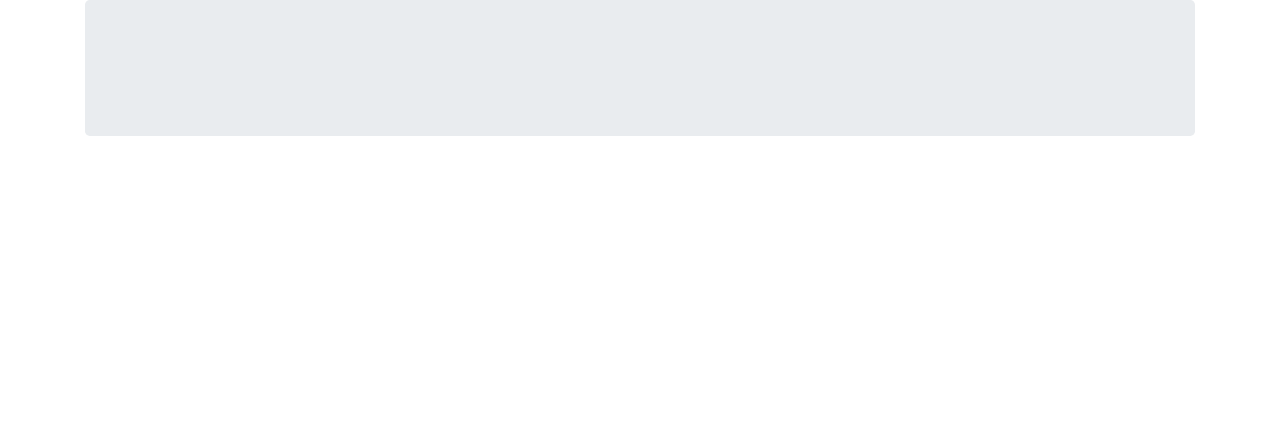
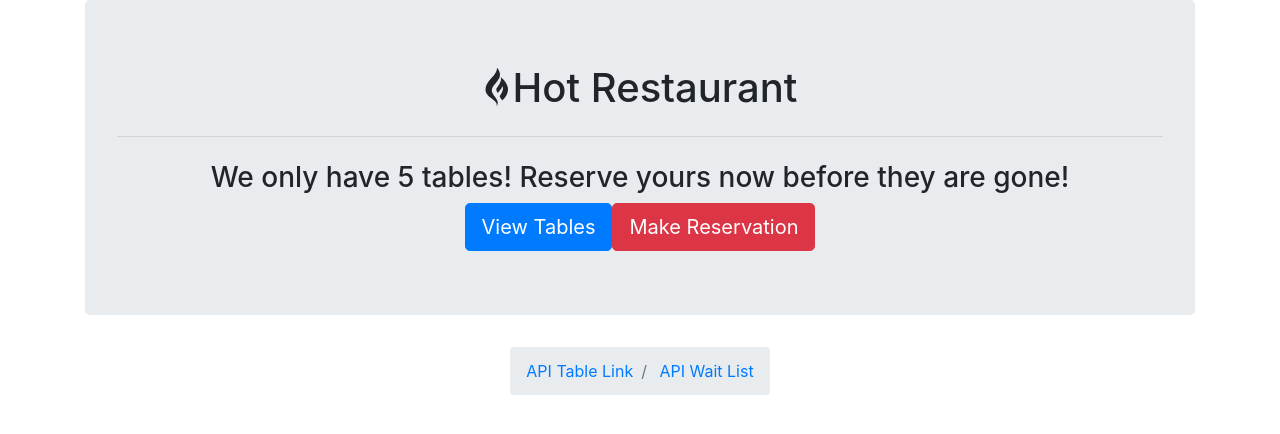
Before and after one commit to tjbains1943/Hot-Restaurant, a plain HTML site: page index.html in a window 1280 px wide. Drawn offline with nearby package versions, Linux system fonts and the light colour scheme.

Commit message:
made changes

```diff
--- a/index.html
+++ b/index.html
@@ -10,13 +10,38 @@
     <!-- Bootstrap CSS -->
     <link rel="stylesheet" href="https://maxcdn.bootstrapcdn.com/bootstrap/4.0.0/css/bootstrap.min.css" integrity="sha384-Gn5384xqQ1aoWXA+058RXPxPg6fy4IWvTNh0E263XmFcJlSAwiGgFAW/dAiS6JXm"
         crossorigin="anonymous">
+    <script defer src="https://use.fontawesome.com/releases/v5.0.10/js/all.js" integrity="sha384-slN8GvtUJGnv6ca26v8EzVaR9DC58QEwsIk9q1QXdCU8Yu8ck/tL/5szYlBbqmS+"
+        crossorigin="anonymous"></script>
 </head>
 
 <body>
     <div class="container">
         <div class="jumbotron">
-            <h1 class="display-4"></h1>
+            <h1 class="display-7 text-center">
+                <i class="fab fa-gripfire"></i>Hot Restaurant</h1>
+            <hr class="my-4">
+            <h3 class="text-center">We only have 5 tables! Reserve yours now before they are gone!</h3>
+            <div class="row justify-content-center">
+
+                <a class="btn btn-primary btn-lg justify-content-center" href="#" role="button">View Tables</a>
+                <a class="btn btn-danger btn-lg justify-content-center" href="" role="button">Make Reservation</a>
+            </div>
+
         </div>
+        <div class="row justify-content-center">
+            <nav aria-label="breadcrumb">
+                <ol class="breadcrumb">
+                    <li class="breadcrumb-item active">
+                        <a href="#">API Table Link</a>
+                    </li>
+                    <li class="breadcrumb-item active">
+                        <a href="">API Wait List</a>
+                    </li>
+                </ol>
+            </nav>
+
+        </div>
+
     </div>
     <!-- Optional JavaScript -->
     <!-- jQuery first, then Popper.js, then Bootstrap JS -->
```
